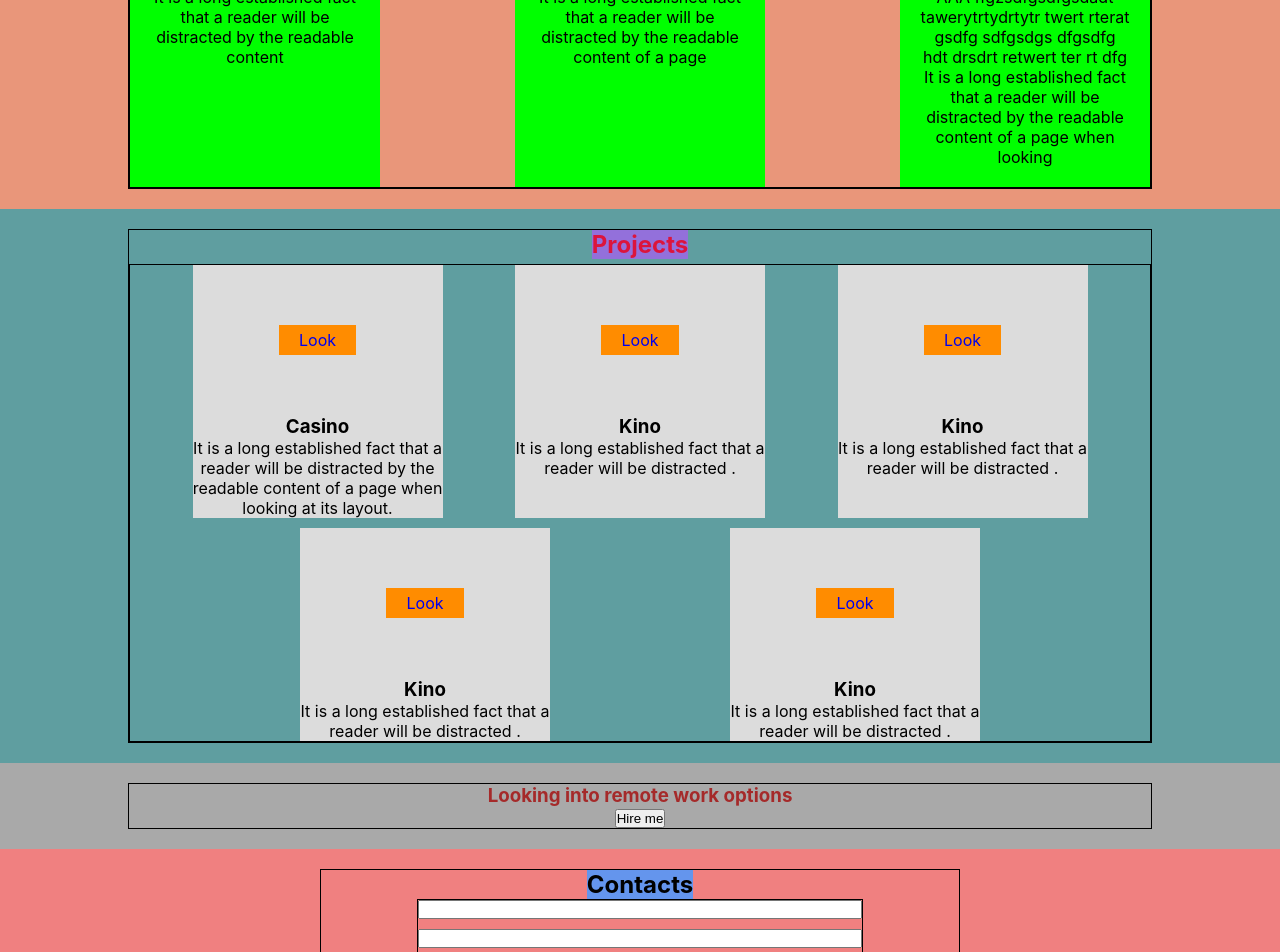
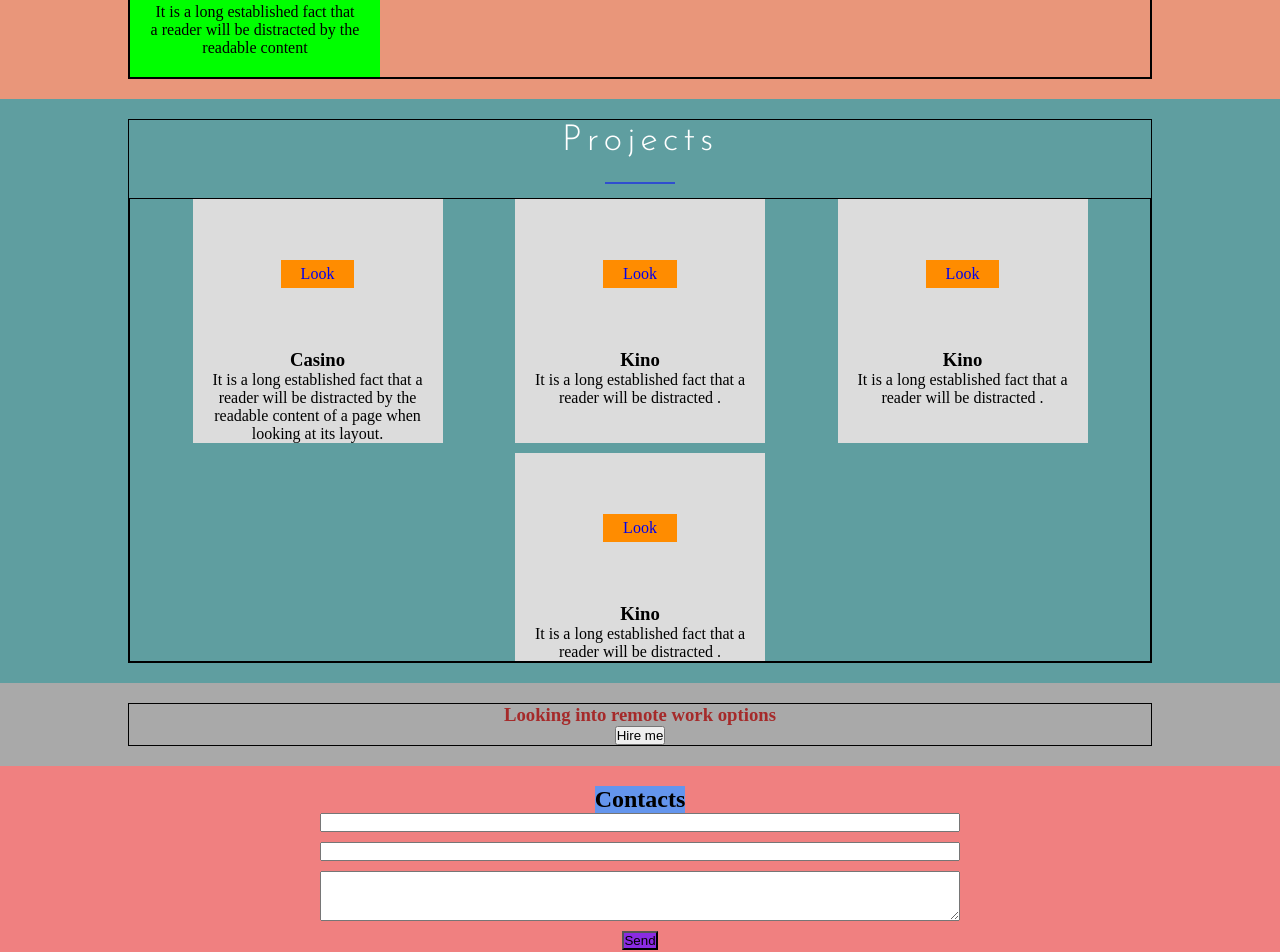
Before and after one commit to Santerakis/portfolio, a React (Create React App) app: page / in a window 1280 px wide. Shown: the part 1260-2212 px from the top of the page. Built offline with nearby package versions, Linux system fonts and the light colour scheme.

Commit message:
2_lesson

```diff
--- a/public/index.html
+++ b/public/index.html
@@ -15,6 +15,9 @@
       user's mobile device or desktop. See https://developers.google.com/web/fundamentals/web-app-manifest/
     -->
     <link rel="manifest" href="%PUBLIC_URL%/manifest.json" />
+    <link rel="preconnect" href="https://fonts.googleapis.com">
+    <link rel="preconnect" href="https://fonts.gstatic.com" crossorigin>
+    <link href="https://fonts.googleapis.com/css2?family=Josefin+Sans:wght@100;300;400;600;700&display=swap" rel="stylesheet">
     <!--
       Notice the use of %PUBLIC_URL% in the tags above.
       It will be replaced with the URL of the `public` folder during the build.
--- /dev/null
+++ b/src/common/components/title/Title.js
@@ -0,0 +1,12 @@
+import React from 'react';
+import styles from './Title.module.css'
+
+const Title = (props) => {
+    return (
+                <div className={styles.title}>
+                    <h2 >{props.text}</h2>
+                </div>
+    );
+};
+
+export default Title;
--- /dev/null
+++ b/src/common/components/title/Title.module.css
@@ -0,0 +1,23 @@
+.title {
+    margin-bottom: 30px;
+    position: relative;
+}
+.title h2 {
+    font-family: 'Josefin Sans', sans-serif;
+    font-weight: 300;
+    color: #fff;
+    text-transform: capitalize;
+    font-size: 36px;
+    line-height: 1.2;
+    letter-spacing: 5px;
+}
+.title::before {
+    content: "";
+    position: absolute;
+    background-color: blue;
+    width: 70px;
+    height: 1px;
+    bottom: -20px;
+    left: 50%;
+    transform: translate(-50%, 50%);
+}
--- a/src/contacts/Contacts.js
+++ b/src/contacts/Contacts.js
@@ -10,8 +10,9 @@
                     <input type="text"/>
                     <input type="text"/>
                     <textarea></textarea>
-                    <button className={styles.submitBtn} type="submit">Send</button>
+                    <button className={styles.submitBtn} type="##">Send</button>
                 </form>
+
 
             </div>
 
--- a/src/contacts/Contacts.module.css
+++ b/src/contacts/Contacts.module.css
@@ -5,21 +5,17 @@
     padding-bottom: 20px;
 }
 .contactsContainer {
-    width: 50%;
-    /*height: 100%;*/
-    border: 1px solid;
     margin: 0 auto;
     display: flex;
     flex-direction: column;
     align-items: center;
 }
 .form {
-    border: 1px solid;
-    width: 70%;
-    text-align: center;
-    margin-bottom: 10px;
+    /*border: 1px solid;*/
     display: flex;
     flex-direction: column;
+    width: 50%;
+    align-items: center;
 }
 .title {
     background-color: cornflowerblue;
@@ -29,10 +25,11 @@
 }
 textarea {
     height: 50px;
+    margin-bottom: 10px;
 }
 .submitBtn {
-    padding: 10px 20px;
     background-color: blueviolet;
+    /*width: fit-content;*/
 }
 .form input, .form textarea {
     width: 100%;
--- a/src/index.css
+++ b/src/index.css
@@ -1,13 +1,13 @@
-body {
-  margin: 0;
-  font-family: -apple-system, BlinkMacSystemFont, 'Segoe UI', 'Roboto', 'Oxygen',
-    'Ubuntu', 'Cantarell', 'Fira Sans', 'Droid Sans', 'Helvetica Neue',
-    sans-serif;
-  -webkit-font-smoothing: antialiased;
-  -moz-osx-font-smoothing: grayscale;
-}
+/*body {*/
+/*  margin: 0;*/
+/*  font-family: -apple-system, BlinkMacSystemFont, 'Segoe UI', 'Roboto', 'Oxygen',*/
+/*    'Ubuntu', 'Cantarell', 'Fira Sans', 'Droid Sans', 'Helvetica Neue',*/
+/*    sans-serif;*/
+/*  -webkit-font-smoothing: antialiased;*/
+/*  -moz-osx-font-smoothing: grayscale;*/
+/*}*/
 
-code {
-  font-family: source-code-pro, Menlo, Monaco, Consolas, 'Courier New',
-    monospace;
-}
+/*code {*/
+/*  font-family: source-code-pro, Menlo, Monaco, Consolas, 'Courier New',*/
+/*    monospace;*/
+/*}*/
--- a/src/projects/Projects.js
+++ b/src/projects/Projects.js
@@ -1,16 +1,15 @@
 import React from 'react';
 import styles from './Projects.module.css'
-import styleContainer from '../common/styles/Container.module.css'
 import Project from "./project/Project";
+import Title from "../common/components/title/Title";
 
 const Projects = () => {
     return (
         <div className={styles.projectsBlock}>
             <div className={styles.projectsContainer}>
-                <h2 className={styles.title}>Projects</h2>
+                <Title text={'Projects'}/>
                 <div className={styles.projects}>
                     <Project title={'Casino'} description={'It is a long established fact that a reader will be distracted by the readable content of a page when looking at its layout.'}/>
-                    <Project title={'Kino'} description={'It is a long established fact that a reader will be distracted .'}/>
                     <Project title={'Kino'} description={'It is a long established fact that a reader will be distracted .'}/>
                     <Project title={'Kino'} description={'It is a long established fact that a reader will be distracted .'}/>
                     <Project title={'Kino'} description={'It is a long established fact that a reader will be distracted .'}/>
--- a/src/projects/Projects.module.css
+++ b/src/projects/Projects.module.css
@@ -15,8 +15,27 @@
     justify-content: flex-start;
 }
 .title {
-    color: crimson;
-    background-color: mediumpurple;
+    margin-bottom: 30px;
+    position: relative;
+}
+.title h2 {
+    font-family: 'Josefin Sans', sans-serif;
+    font-weight: 300;
+    color: #fff;
+    text-transform: capitalize;
+    font-size: 36px;
+    line-height: 1.2;
+    letter-spacing: 5px;
+}
+.title::before {
+    content: "";
+    position: absolute;
+    background-color: blue;
+    width: 70px;
+    height: 1px;
+    bottom: -20px;
+    left: 50%;
+    transform: translate(-50%, 50%);
 }
 .projects {
     border: 1px solid;
--- a/src/skills/Skills.js
+++ b/src/skills/Skills.js
@@ -2,20 +2,20 @@
 import styleContainer from '../common/styles/Container.module.css'
 import styles from './Skills.module.css'
 import Skill from "./skill/Skill";
+import Title from "../common/components/title/Title";
 //{`${styleContainer.container} ${styles.skillsContainer}`}
 //{styles +' '+ styles}
 const Skills = () => {
     return (
         <div className={styles.skillsBlock}>
             <div className={styles.skillsContainer}>
-                <h2 className={styles.title}>Skills</h2>
+               <Title text={'Skills'}/>
+
                 <div className={styles.skills}>
                     <Skill title={'Js'} description={'It is a long established fact that a reader will be distracted by the readable content'}/>
                     <Skill title={'Js'} description={'It is a long established fact that a reader will be distracted by the readable content'}/>
                     <Skill title={'Js'} description={'It is a long established fact that a reader will be distracted by the readable content'}/>
                     <Skill title={'Js'} description={'It is a long established fact that a reader will be distracted by the readable content'}/>
-                    <Skill title={'CSS'} description={'It is a long established fact that a reader will be distracted by the readable content of a page'}/>
-                    <Skill title={'React'} description={'AAA ffgzsdfgsdfgsdadt tawerytrtydrtytr twert rterat gsdfg sdfgsdgs dfgsdfg hdt drsdrt retwert ter rt dfg It is a long established fact that a reader will be distracted by the readable content of a page when looking'}/>
                 </div>
             </div>
         </div>
```
